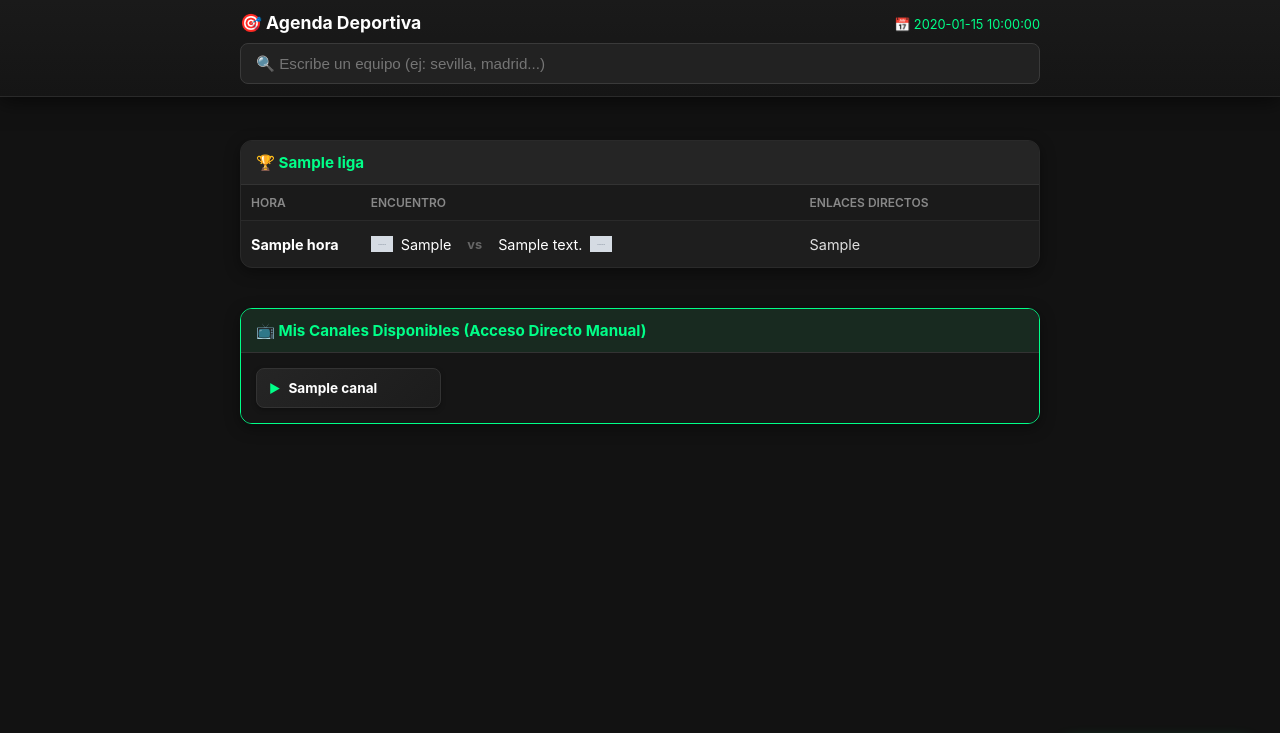
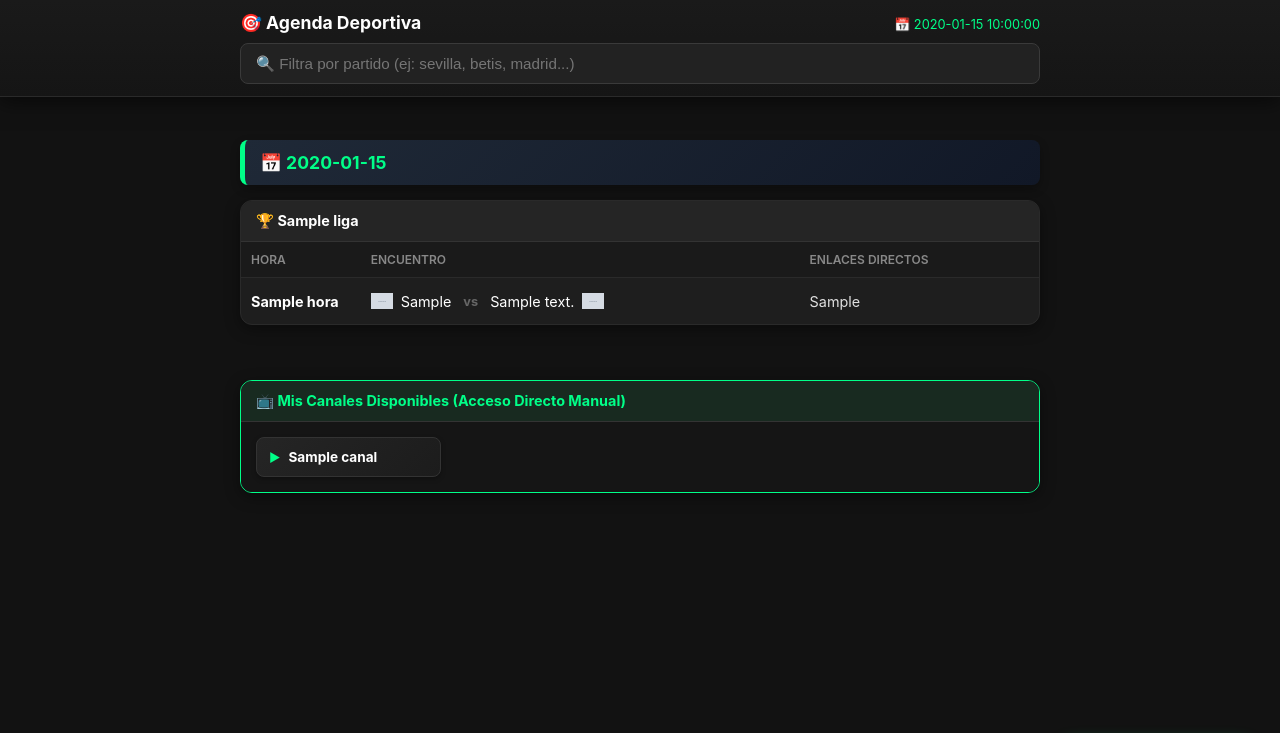
Before and after one commit to socramtv/Soccer-app, a Flask app: template templates/index.html in a window 1280 px wide. Shown: the top 733 px of the page. Run offline with Flask 3, Linux system fonts and the light colour scheme; the template is opened without the code that fills it: most values are stand-ins (such as "Sample title", 1, 10 or a date in 2020); grey boxes marked "Sample" are stand-in pictures.

Commit message:
Refactor index.html for improved layout and filtering
Updated the HTML structure and styling of the sports agenda page, including improved filtering functionality and added sections for displaying matches and channels.

```diff
--- a/templates/index.html
+++ b/templates/index.html
@@ -85,21 +85,43 @@
             margin-bottom: 70px;
         }
 
+        /* Cabecera Especial para Separar por Días */
+        .day-section {
+            width: 100%;
+            display: flex;
+            flex-direction: column;
+            margin-bottom: 30px;
+        }
+
+        .day-header {
+            width: 100%;
+            background: linear-gradient(135deg, #1f2937 0%, #111827 100%);
+            color: #00ff88;
+            font-size: 1.1rem;
+            font-weight: bold;
+            padding: 12px 15px;
+            border-radius: 8px;
+            margin-bottom: 15px;
+            box-shadow: 0 4px 10px rgba(0,0,0,0.3);
+            border-left: 5px solid #00ff88;
+            box-sizing: border-box;
+        }
+
         .competition-card {
             background-color: #1e1e1e;
             border-radius: 12px;
             box-shadow: 0 4px 15px rgba(0,0,0,0.4);
             border: 1px solid #2a2a2a;
-            margin-bottom: 20px;
+            margin-bottom: 15px;
             overflow: hidden;
         }
 
         .competition-header {
             background-color: #252525;
-            color: #00ff88;
-            padding: 12px 15px;
+            color: #ffffff;
+            padding: 11px 15px;
             font-weight: bold;
-            font-size: 0.95rem;
+            font-size: 0.9rem;
             border-bottom: 1px solid #333333;
             display: flex;
             align-items: center;
@@ -117,7 +139,7 @@
             border-collapse: collapse;
             text-align: left;
             font-size: 0.9rem;
-            min-width: 480px; /* Un poco más ancho para albergar los escudos cómodamente */
+            min-width: 480px;
         }
 
         th {
@@ -150,7 +172,6 @@
             white-space: nowrap;
         }
 
-        /* Estructura Flexbox Premium para el Marcador de Equipos */
         .marcador-box {
             display: flex;
             align-items: center;
@@ -169,14 +190,12 @@
             width: 22px;
             height: 22px;
             object-fit: contain;
-            background-color: transparent;
         }
 
         .vs-separador {
             color: #666666;
             font-size: 0.8rem;
             font-weight: bold;
-            padding: 0 4px;
         }
 
         .canal-texto-vacio {
@@ -200,7 +219,7 @@
             border: 1px solid #333333;
         }
 
-        /* Cuadrícula de Canales */
+        /* Cuadrícula de Canales Directos */
         .grid-canales {
             display: grid;
             grid-template-columns: repeat(auto-fill, minmax(170px, 1fr));
@@ -221,7 +240,6 @@
             font-weight: bold;
             border: 1px solid #333333;
             box-shadow: 0 2px 5px rgba(0,0,0,0.3);
-            transition: transform 0.1s;
         }
 
         .btn-canal-directo .ico-play {
@@ -266,14 +284,18 @@
             <h1><span>📅 {{ fecha }}</span></h1>
         </div>
         <div class="search-container">
-            <input type="text" id="buscador" class="search-input" placeholder="🔍 Escribe un equipo (ej: sevilla, madrid...)" onkeyup="filtrarTodo()">
+            <input type="text" id="buscador" class="search-input" placeholder="🔍 Filtra por partido (ej: sevilla, betis, madrid...)" onkeyup="filtrarTodo()">
         </div>
     </div>
 
     <div class="container">
 
         <div id="seccion-partidos">
-            {% for liga, partidos in eventos_agrupados.items() %}
+            {% for fecha, competiciones in eventos_agrupados.items() %}
+            <div class="day-section" data-fecha="{{ fecha | lower }}">
+                <div class="day-header">📅 {{ fecha }}</div>
+
+                {% for liga, partidos in competiciones.items() %}
                 <div class="competition-card">
                     <div class="competition-header">🏆 {{ liga }}</div>
                     <div class="table-container">
@@ -311,9 +333,11 @@
                 </div>
                 {% endfor %}
             </div>
+            {% endfor %}
+        </div>
 
         <div class="competition-card" id="card-canales-sistema" style="margin-top: 40px; border-color: #00ff88;">
-            <div class="competition-header" style="background-color: #182a20; color: #00ff88;">
+            <div class="competition-header" style="background-color: #182a20; color: #00ff88; font-weight: bold;">
                 📺 Mis Canales Disponibles (Acceso Directo Manual)
             </div>
             <div class="grid-canales">
@@ -337,34 +361,45 @@
             let query = document.getElementById('buscador').value.toLowerCase().trim();
             let palabrasBusqueda = query.split(/\s+/).filter(p => p.length > 0);
 
-            // 1. Filtrar filas de partidos apuntando de forma exacta al texto de los equipos
-            let tarjetasLigas = document.querySelectorAll('#seccion-partidos .competition-card');
+            // 1. Filtrar filas de partidos apuntando a la jerarquía: Día -> Tarjetas -> Filas
+            let seccionesDias = document.querySelectorAll('#seccion-partidos .day-section');
+
+            seccionesDias.forEach(seccion => {
+                let tarjetasLigas = seccion.querySelectorAll('.competition-card');
+                let ligasVisiblesEnDia = 0;
 
                 tarjetasLigas.forEach(tarjeta => {
                     let filas = tarjeta.querySelectorAll('.fila-partido');
-                let encuentrosVisibles = 0;
+                    let encuentrosVisiblesEnLiga = 0;
 
                     filas.forEach(fila => {
-                    // Extraemos exclusivamente el contenido de texto de ambos equipos de la fila
                         let localText = fila.querySelector('.txt-local').textContent.toLowerCase();
                         let visitanteText = fila.querySelector('.txt-visitante').textContent.toLowerCase();
                         let partidoCompleto = localText + " " + visitanteText;
 
-                    // Comprobamos si cada palabra clave está en el partido
                         let coincide = palabrasBusqueda.every(palabra => partidoCompleto.includes(palabra));
 
                         if (coincide) {
                             fila.style.display = '';
-                        encuentrosVisibles++;
+                            encuentrosVisiblesEnLiga++;
                         } else {
                             fila.style.display = 'none';
                         }
                     });
 
-                if (encuentrosVisibles > 0) {
+                    if (encuentrosVisiblesEnLiga > 0) {
                         tarjeta.style.display = '';
+                        ligasVisiblesEnDia++;
                     } else {
                         tarjeta.style.display = 'none';
+                    }
+                });
+
+                // Si no queda ninguna liga con partidos visibles hoy, ocultamos la cabecera de ese día
+                if (ligasVisiblesEnDia > 0) {
+                    seccion.style.display = '';
+                } else {
+                    seccion.style.display = 'none';
                 }
             });
 
```
Lines whose indentation alone changed are shown as unchanged.
